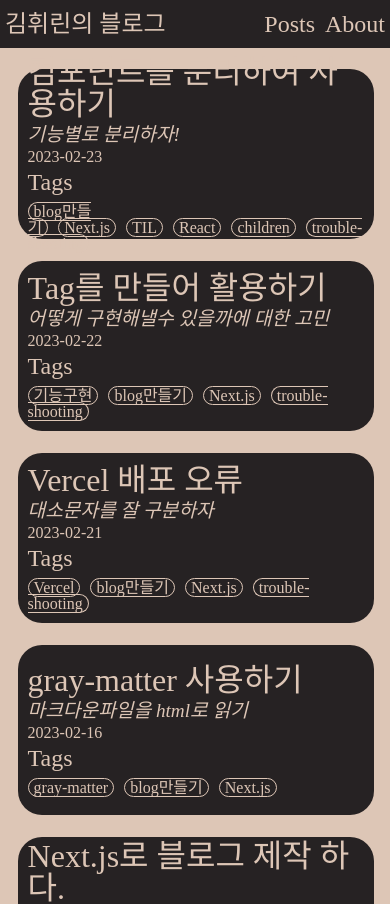
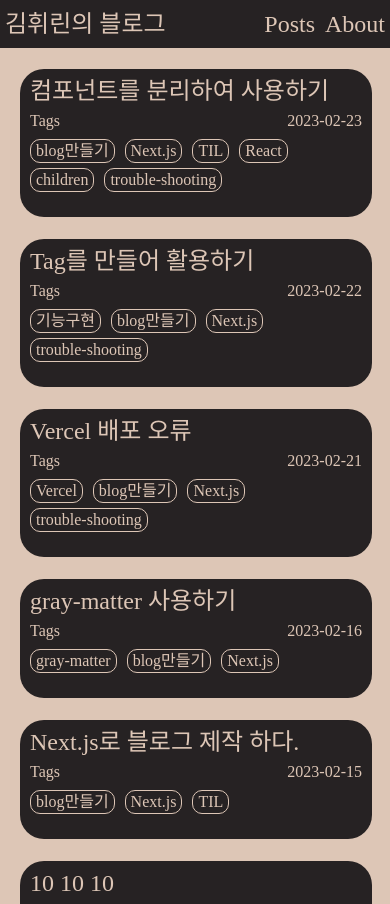
Before and after one commit to Hwirin-Kim/hui-blog, a Next.js app: page /posts in a window 390 px wide. Shown: the top 904 px of the page. Built offline with nearby package versions, Linux system fonts and the light colour scheme.

Commit message:
fix : 포스트 리스트 모바일 화면 개선

```diff
--- a/components/layout/Layout.jsx
+++ b/components/layout/Layout.jsx
@@ -1,7 +1,6 @@
 import classes from "./Layout.module.scss";
 import img from "../../public/img/profile.webp";
 import {
-  AiOutlineBars,
   AiOutlineInstagram,
   AiOutlineGithub,
   AiOutlineMail,
--- a/components/postCard/PostCard.jsx
+++ b/components/postCard/PostCard.jsx
@@ -14,10 +14,11 @@ const PostCard = ({ postInfo }) => {
     >
       <h1>{title}</h1>
       <em>{description}</em>
-      <p>{date}</p>
-
+      <div className={classes.tagDateWrap}>
+        <p className={classes.keyword}>Tags</p>
+        <p>{date}</p>
+      </div>
       <div className={classes.tags}>
-        <p className={classes.keyword}>Tags</p>
         {tags ? (
           tags.map((tag) => {
             return <div key={tag}>{tag}</div>;
--- a/components/postCard/PostCard.module.scss
+++ b/components/postCard/PostCard.module.scss
@@ -1,7 +1,7 @@
 .container {
   width: 100%;
   min-width: 400px;
-  height: 200px;
+  height: 175px;
   background-color: var(--text-color);
   margin: 1px;
   color: var(--background-color);
@@ -13,31 +13,39 @@
   justify-content: center;
 
   h1 {
-    font-size: 2.5rem;
+    font-size: 2rem;
     margin-bottom: 5px;
   }
 
   em {
     font-style: italic;
-    font-size: 1.7rem;
+    font-size: 1.5rem;
   }
   p {
     margin-top: 5px;
     font-size: 1.2rem;
   }
 }
+.tagDateWrap {
+  display: flex;
+  justify-content: space-between;
+  .keyword {
+    font-size: 1.5rem;
+  }
+}
 
 .tags {
-  .keyword {
-    font-size: 1.5rem;
-    margin-bottom: 10px;
-  }
+  display: flex;
+  margin: 10px 0;
+  flex-wrap: wrap;
+
   div {
     border-radius: 10px;
     border: 1px solid var(--background-color);
     display: inline;
-    padding: 0 5px;
+    padding: 3px 5px;
     margin-right: 10px;
+    margin-bottom: 5px;
   }
 }
 
@@ -48,13 +56,12 @@
     min-width: 350px;
     max-width: 600px;
     h1 {
-      font-size: 2rem;
+      font-size: 1.5rem;
       margin-bottom: 5px;
     }
 
     em {
-      font-style: italic;
-      font-size: 1.2rem;
+      display: none;
     }
     p {
       margin-top: 5px;
@@ -62,3 +69,33 @@
     }
   }
 }
+
+@media (max-width: 768px) {
+  .container {
+    width: 100%;
+    height: auto;
+    min-width: 350px;
+    max-width: 600px;
+    h1 {
+      font-size: 1.5rem;
+      margin-bottom: 5px;
+    }
+
+    em {
+      display: none;
+    }
+    p {
+      margin-top: 5px;
+      font-size: 1rem;
+    }
+    .keyword {
+      font-size: 1rem;
+    }
+    .tags {
+      display: flex;
+      width: 300px;
+      flex-wrap: wrap;
+      margin: 10px 0;
+    }
+  }
+}
--- a/components/postList/PostList.jsx
+++ b/components/postList/PostList.jsx
@@ -1,8 +1,5 @@
-import { useRouter } from "next/router";
-import { Children, useEffect, useState } from "react";
 import PostCard from "../postCard/PostCard.jsx";
 import classes from "./PostList.module.scss";
-import SelectCategory from "./SelectCategory.jsx";
 
 const PostList = ({ posts, children }) => {
   return (
--- a/components/postList/PostList.module.scss
+++ b/components/postList/PostList.module.scss
@@ -27,7 +27,7 @@
   background-color: var(--text-color);
 }
 
-@media (max-width: 600px) {
+@media (max-width: 768px) {
   .wrap {
     display: flex;
     max-width: 600px;
```
